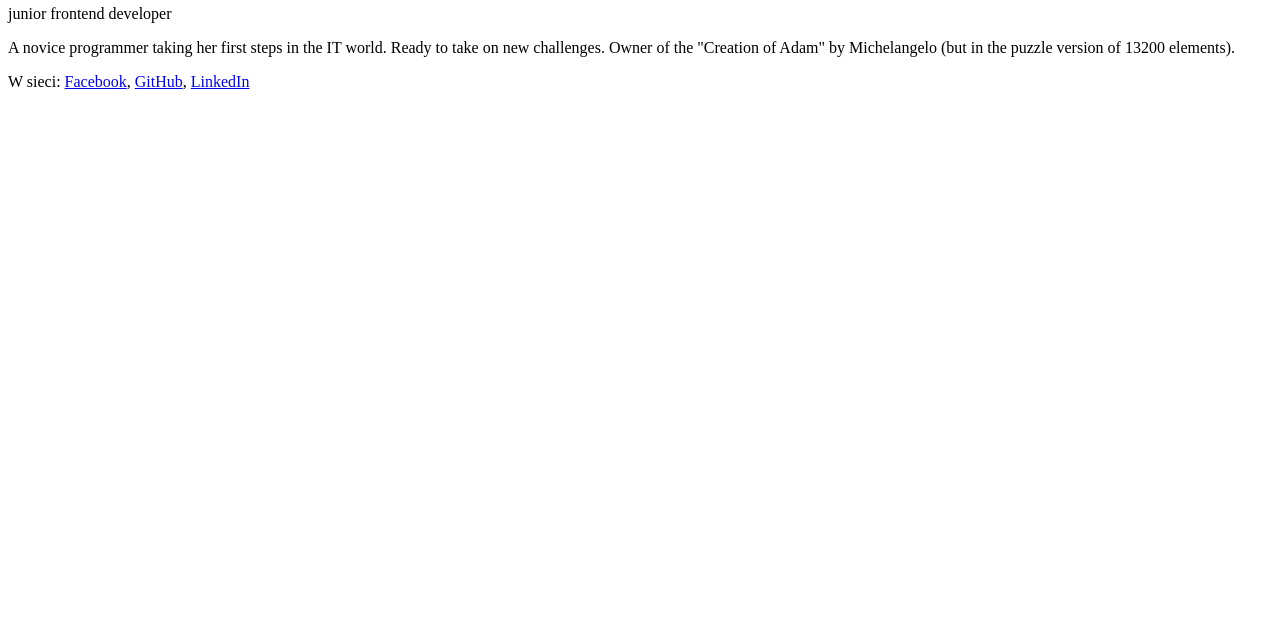
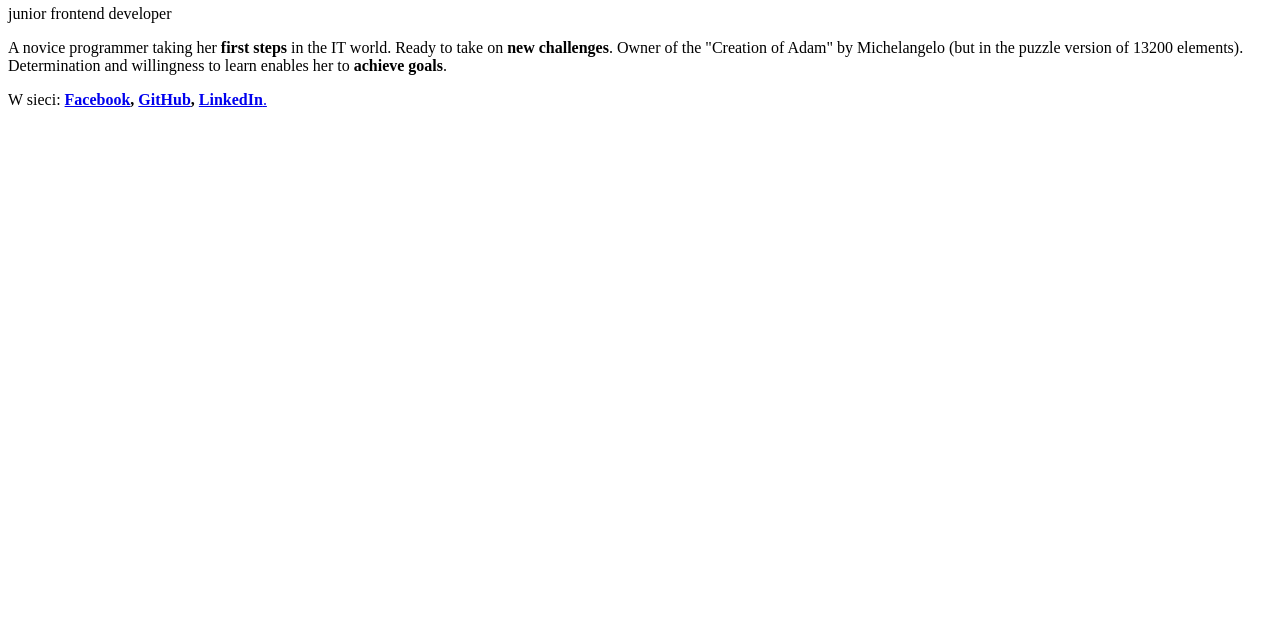
Before and after one commit to alicja-begovic/business-card, a plain HTML site: page src/pages/index.html in a window 1280 px wide. Shown: the part 170-800 px from the top of the page. Drawn offline with Linux system fonts and the light colour scheme.

```diff
--- a/src/pages/index.html
+++ b/src/pages/index.html
@@ -27,10 +27,10 @@
           <p class="person__position">junior frontend developer</p>
         </header>
         <p class="person__description person__description--withMargin">
-          A novice programmer taking her first steps in the IT world. Ready to take on new challenges. Owner of the "Creation of Adam" by Michelangelo (but in the puzzle version of 13200 elements).
+          A novice programmer taking her <span class="special"><strong>first steps</span></strong> in the IT world. Ready to take on <span class="special"><strong>new challenges</strong></span>. Owner of the "Creation of Adam" by Michelangelo (but in the puzzle version of 13200 elements). Determination and willingness to learn enables her to <span class="special"><strong>achieve goals</strong>.
         </p>
-        <p class="person__links">W sieci: <a href="https://www.facebook.com/alicja.franosz/" class="person__link">Facebook</a>, <a href="https://github.com/alicja-begovic"
-            class="person__link">GitHub</a>, <a href="https://www.linkedin.com/in/alicja-begovi%C4%87-472424232/" class="person__link">LinkedIn</a></p>
+        <p class="person__links">W sieci: <a href="https://www.facebook.com/alicja.franosz/" class="person__link"><strong>Facebook</a>, <a href="https://github.com/alicja-begovic"
+            class="person__link">GitHub</a>, <a href="https://www.linkedin.com/in/alicja-begovi%C4%87-472424232/" class="person__link">LinkedIn</strong>.</a></p>
       </div>
     </article>
   </main>
--- a/src/scss/main.scss
+++ b/src/scss/main.scss
@@ -18,8 +18,6 @@
   width: 624px;
   margin: 16px;
   padding: 32px;
-
-
 }
 
 .person {
```
